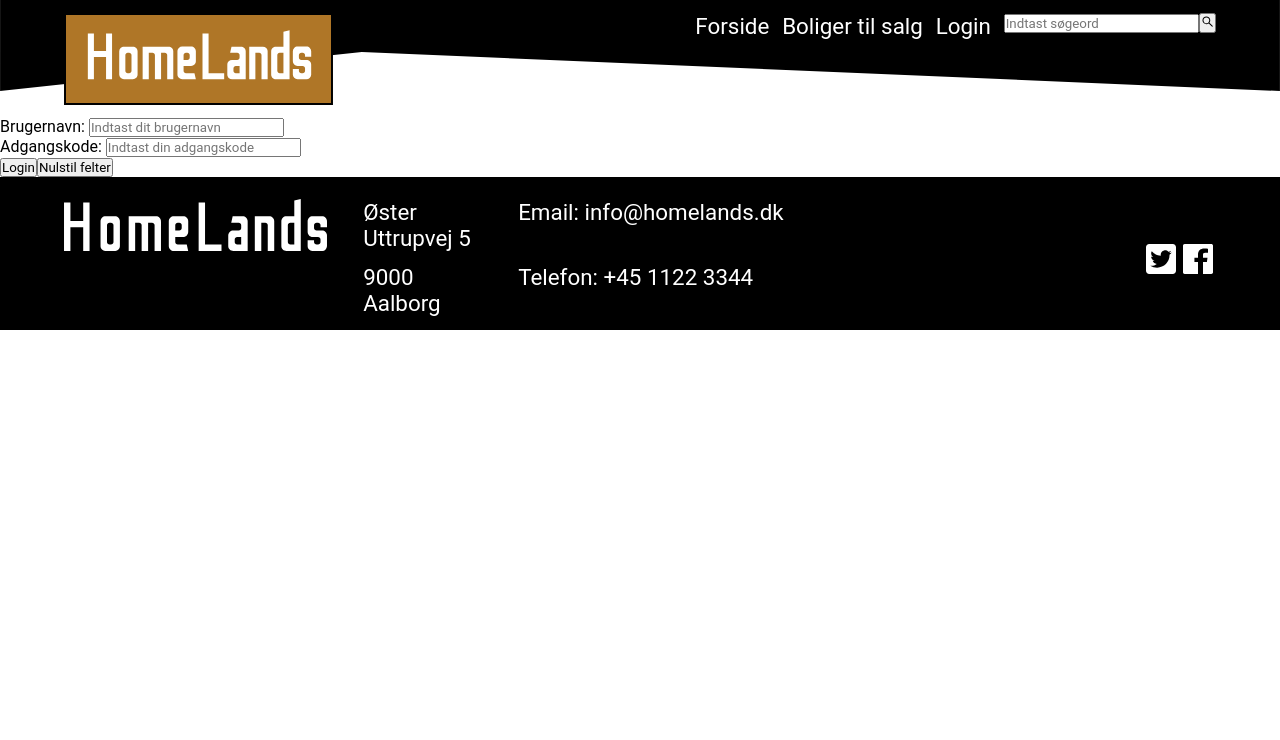
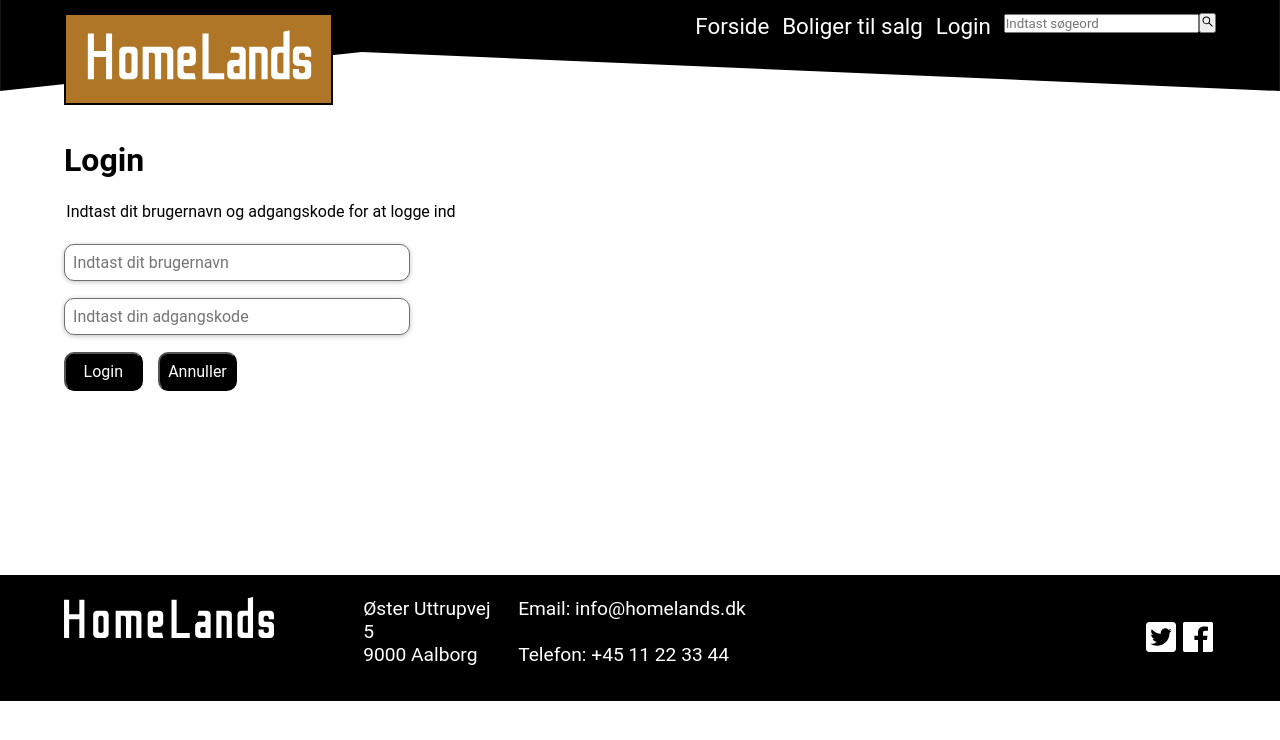
Before and after one commit to TordisLaksa/homelands, a React (Create React App) app: page /login in a window 1280 px wide. Shown: the top 740 px of the page. Built offline with nearby package versions, Linux system fonts and the light colour scheme; a web font is replaced by a local one.

Commit message:
Styling af Login og rettelser i footer

```diff
--- a/src/Assets/SCSS/mixins.scss
+++ b/src/Assets/SCSS/mixins.scss
@@ -57,3 +57,12 @@
 @mixin BorderRadius{
     border-radius: 25px;
 }
+
+@mixin BorderRadiusButtons{
+    border-radius: 10px;
+}
+
+
+@mixin TinyPadding{
+    padding: 1%;
+}
--- a/src/components/Partials/Footer/Footer.jsx
+++ b/src/components/Partials/Footer/Footer.jsx
@@ -15,7 +15,7 @@ export const Footer = () => {
                 </div>
                 <div>
                     <a href='mailto:info$homelands.dk'>Email: info@homelands.dk</a>
-                    <a href='tel:11-22-33-44'>Telefon: +45 1122 3344</a>
+                    <a href='tel:11-22-33-44'>Telefon: +45 11 22 33 44</a>
                 </div>
             </article>
             <article id='FooterSocialMedia'>
--- a/src/components/Partials/Footer/Footer.scss
+++ b/src/components/Partials/Footer/Footer.scss
@@ -9,27 +9,28 @@ footer{
     gap: 5%;
     color: $background;
     padding-inline: 5%;
+    padding-bottom: 1%;
     #FooterContact{
         display: grid;
         grid-template-columns: 1fr 0.5fr 1fr;
         gap: 5%;
         margin-top: 3%;
         img{
-            width: 100%;
+            width: 80%;
         }
         div{
             display: grid;
             grid-template-rows: 1fr 1fr;
             gap:0;
             p{
-                font-size: 1.4rem;
+                font-size: 1.2rem;
                 &:last-of-type{
-                    margin-bottom: 10%;
+                    margin-bottom: 5%;
                 }
             }
             a{
                 color: $background;
-                font-size: 1.4rem;
+                font-size: 1.2rem;
             }
             &:last-child{
                 margin-left: -1vw;
--- a/src/components/pages/ForSale/ForSaleList.jsx
+++ b/src/components/pages/ForSale/ForSaleList.jsx
@@ -1,4 +1,4 @@
-import { useEffect, useImperativeHandle } from "react";
+import { useEffect } from "react";
 import { useState } from "react";
 import { Layout } from "../../App/Layout/Layout"
 import axios from 'axios';
@@ -29,7 +29,7 @@ export const ForSaleList = () => {
                 let val = Number(home.price).toLocaleString('da-DK');
                return(
                    <figure key={home.id} className='card'>
-                       <img src={home.images[0].filename.medium} alt="" />
+                       <img src={home.images[0].filename.medium} alt={home.type} />
                         <figcaption>
                             <article className="AddressInfo">
                             <h4>{home.address}</h4>
--- a/src/components/pages/ForSale/ForSaleList.scss
+++ b/src/components/pages/ForSale/ForSaleList.scss
@@ -1,3 +1,4 @@
+@import '../../../Assets/SCSS/mixins.scss';
 main{
     display: grid;
     grid-template-columns: auto;
@@ -36,10 +37,11 @@ main{
                     div{
                         display: flex;
                         position: relative;
+                        @include BorderRadiusButtons;
+                        width: 110%;
+                        height: 40%;
                         p{
-
                             &:first-child{
-                                // margin-bottom: -10vw;
                                 position: absolute;
                                 width: 5%;
                                 left: 0;
@@ -50,18 +52,15 @@ main{
                             }
                         }
                         .A, .B{
-                            height: 50%;
-                            padding: 1.2%;
+                            @include TinyPadding;
                             background-color: #14C451;
                         }
                         .C, .D, .E{
-                            height: 50%;
-                            padding: 1.2%;
+                            @include TinyPadding;
                             background-color: #f3f306;
                         }
                         .F, .G, .H{
-                            height: 50%;
-                            padding: 1.2%;
+                            @include TinyPadding;
                             background-color: #c41414;
                         }
                     }
--- a/src/components/pages/Login/Login.jsx
+++ b/src/components/pages/Login/Login.jsx
@@ -1,6 +1,8 @@
 import { useForm } from "react-hook-form";
 import axios from "axios";
 import { useAuth } from "../../App/Auth/Auth";
+import './Login.scss';
+import { Layout } from "../../App/Layout/Layout";
 
 export const Login = () => {
     //useForm
@@ -53,31 +55,32 @@ export const Login = () => {
         for at logge ud (dette bliver lavet ved hjælp af en
         CONDITIONAL TERNERY OPERATOR !!!! giv mig en god karakter!*/}
         {!loginData ? (
-            // handleSubmit(sendLoginRequest)...
-            //Closure betyder at vi kan tilgå en functions ydre scope fra en indre function
+            <Layout title='Login' description='Her kan du logge ind på din egen profil'>
+                    <p>Indtast dit brugernavn og adgangskode for at logge ind</p>
+            {/* handleSubmit(sendLoginRequest)...
+            Closure betyder at vi kan tilgå en functions ydre scope fra en indre function */}
             <form onSubmit={handleSubmit(sendLoginRequest)}>
                 <div>
-                    <label htmlFor="username"> Brugernavn: </label>
                     <input type="text" id="username" placeholder="Indtast dit brugernavn"
                     //registrer feltet username (kan også være hest)
                         {...register("username", { required: true })} />
                         {errors.username && (
-                            <span>Udfyld venligst dit brugernavn!</span>
+                            <span className="error">Udfyld venligst dit brugernavn!</span>
                         )}
                 </div>
                 <div>
-                    <label htmlFor="password">Adgangskode: </label>
                     <input type="password" id="password" placeholder="Indtast din adgangskode"
                         {...register("password", { required: true })} />
                         {errors.password && (
-                            <span>Udfyld venligst din adgangskode!</span>
+                            <span className="error">Udfyld venligst din adgangskode!</span>
                         )}
                 </div>
-                <div>
+                <div className="buttons">
                     <button>Login</button>
-                    <button type="reset">Nulstil felter</button>
+                    <button type="reset">Annuller</button>
                 </div>
             </form>
+            </Layout>
         ) :
             <div>
                 <p>Du er logget ind som <i>{loginData.username}</i></p>
--- /dev/null
+++ b/src/components/pages/Login/Login.scss
@@ -0,0 +1,45 @@
+@import '../../../Assets/SCSS/mixins.scss';
+
+main{
+    margin-inline: 5%;
+    //for at fylde siden
+    margin-bottom: 6%;
+    h1{
+        margin-left: 0;
+        padding-block: 2%;
+    }
+    p{
+        padding-bottom: 2%;
+        margin-left: .2%;
+    }
+    form{
+        div{
+            padding-bottom: 1.5%;
+            input{
+                padding: .7%;
+                width: 30%;
+                border: 1px solid #707070;
+                @include BorderRadiusButtons;
+                box-shadow: 0px 1px 5px 0px rgba(0, 0, 0, 0.25);
+                font-size: 1rem;
+            }
+            .error{
+                color: red;
+                padding-left: 1%;
+            }
+        }
+        .buttons{
+            display: grid;
+            grid-template-columns: 1fr 1fr;
+            gap: 9%;
+            width: 15%;
+            button{
+                padding: 10%;
+                background-color: black;
+                color: white;
+                font-size: 1rem;
+                @include BorderRadiusButtons;
+            }
+        }
+    }
+}
```
Also changed, not shown: src/App.scss (line endings or trailing spaces).
